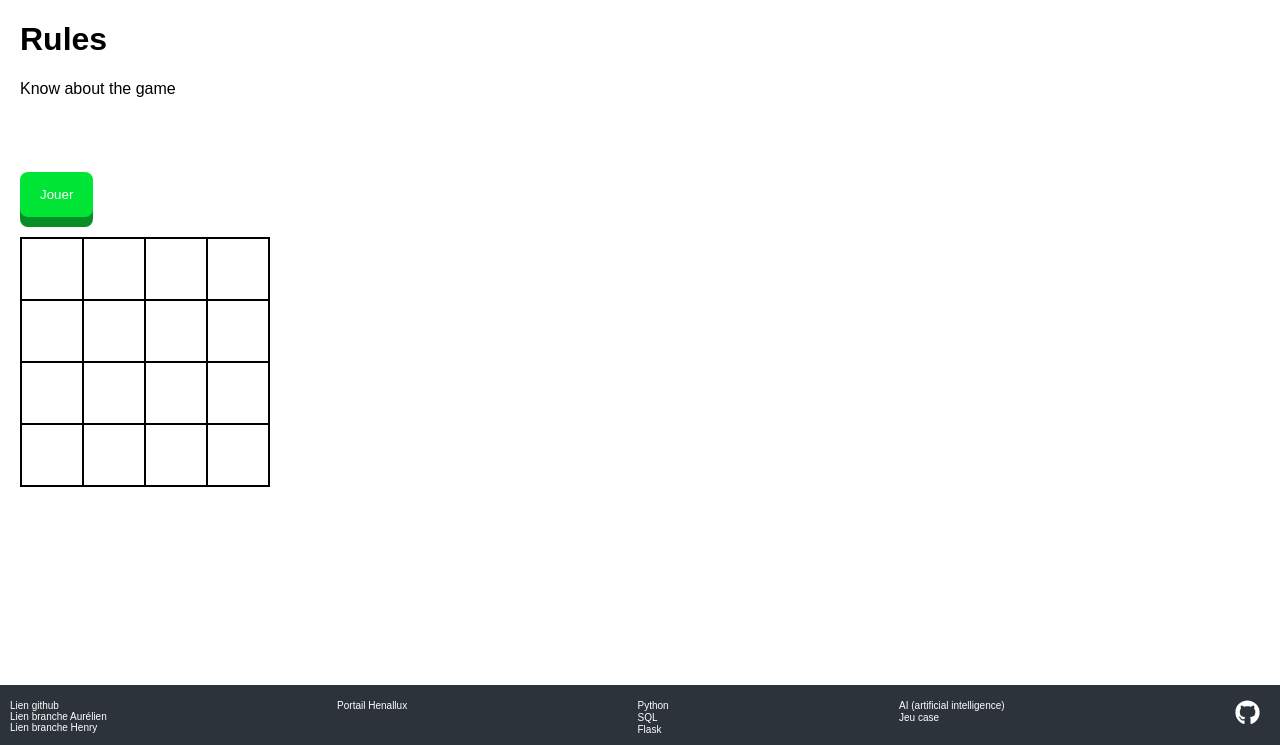
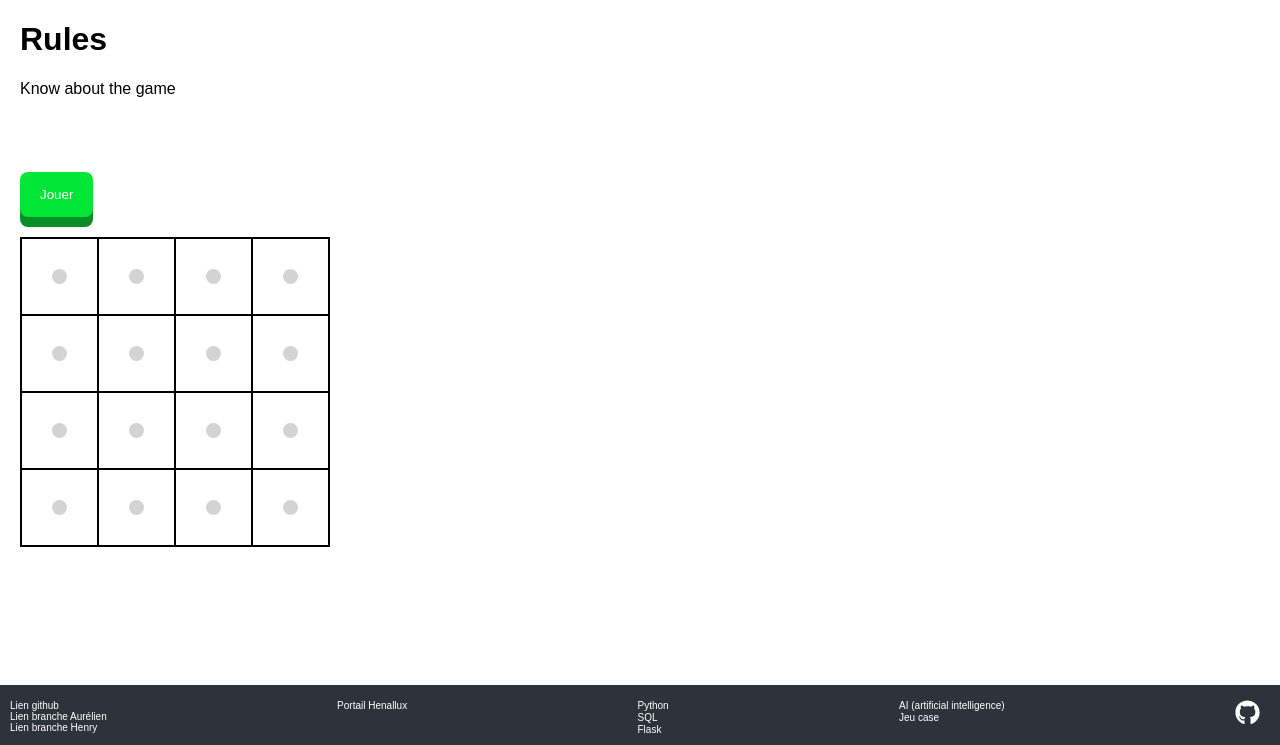
Before and after one commit to YRNEHENRY/AI_Project, a Flask app: page / in a window 1280 px wide. Shown: the part 55-800 px from the top of the page. Run offline with Flask 2, Linux system fonts and the light colour scheme; lists and menus that the app fills with data are empty.

Commit message:
Showing move
CSS property for showing a move

```diff
--- a/game_app/static/styleWhite.css
+++ b/game_app/static/styleWhite.css
@@ -135,3 +135,11 @@
     box-shadow: 0px 7px 0px 0px #008751;
     background: #088e27;
 }
+
+/* table */
+.circle {
+    height: 15px;
+    width: 15px;
+    background-color: lightgrey;
+    border-radius: 50%;
+  }
--- a/game_app/templates/index.html
+++ b/game_app/templates/index.html
@@ -8,7 +8,10 @@
     {%for i in range(0, size)%}
         <tr class="rowX{{i+1}}"></div>
         {%for y in range(0, size)%}
-            <th class="itemY{{y+1}} neutral"></th>
+            <th class="itemY{{y+1}} neutral">
+                <div class="circle">
+                </div>
+            </th>
         {% endfor %}
 
     {% endfor %}
```
Also changed, not shown: game_app/static/styleDark.css (+8 -0 lines).
